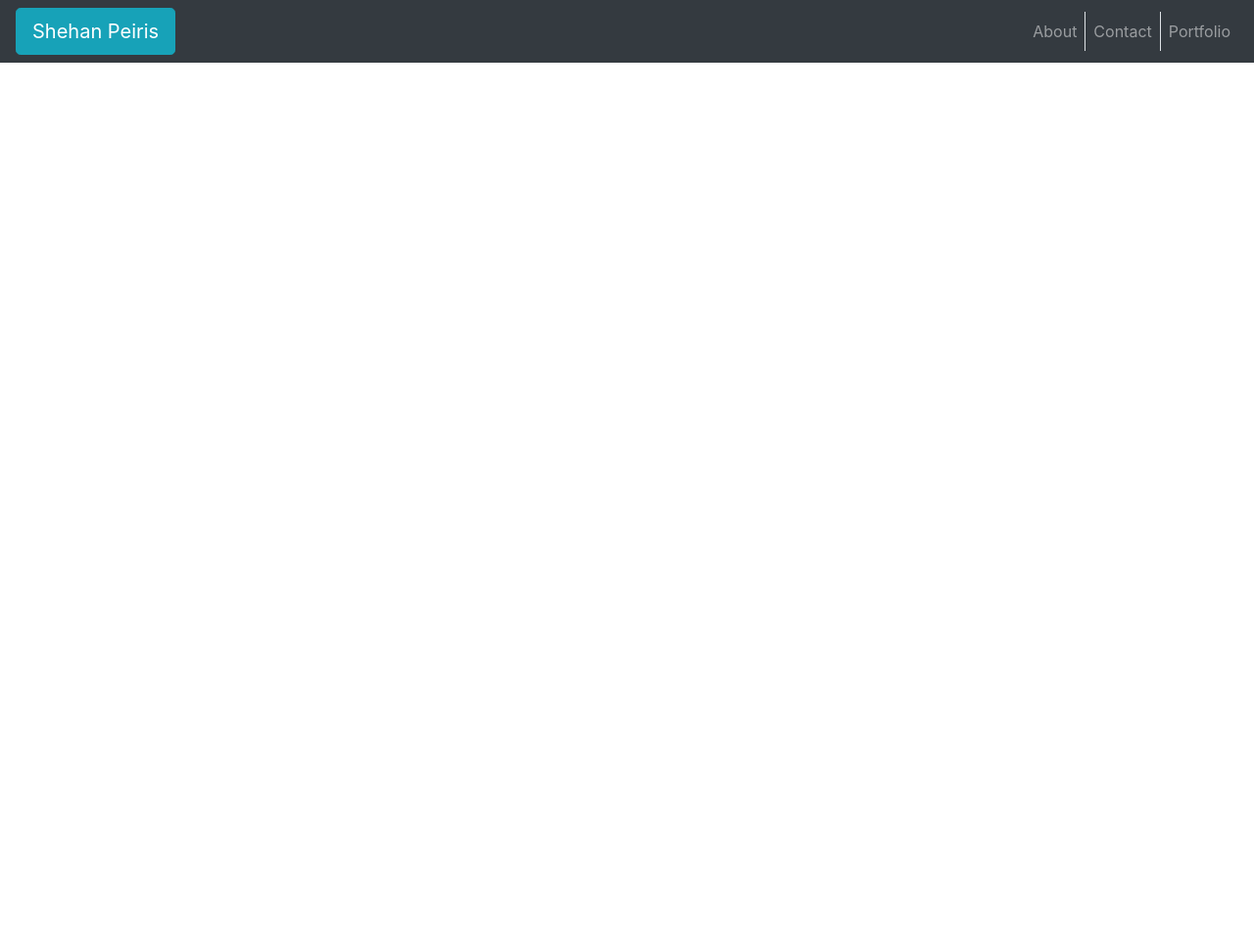
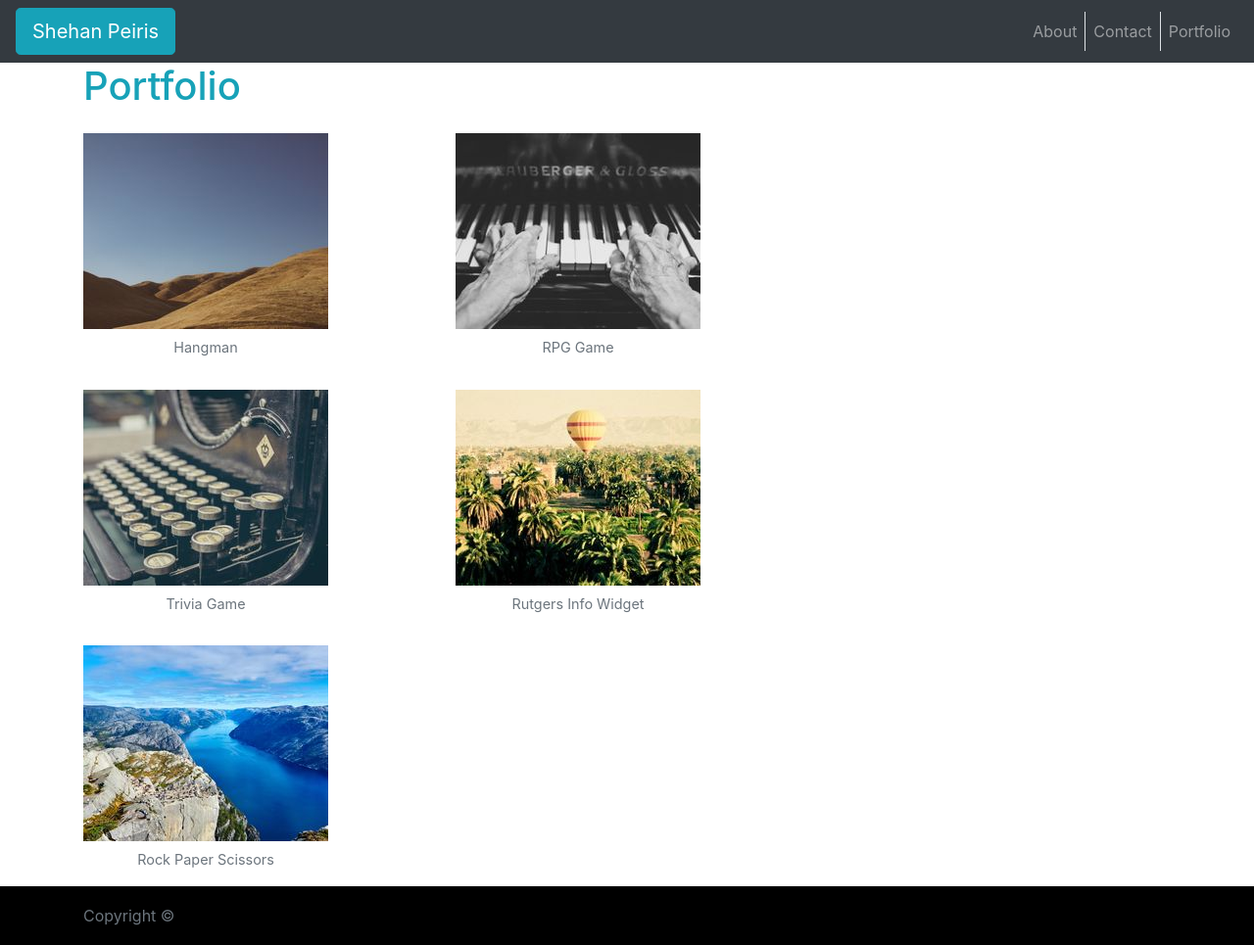
Before and after one commit to shehanpeiris/bootstrap_portfolio, a plain HTML site: page portfolio.html in a window 1280 px wide. Shown: the whole page at 98% size. Before the commit the page ends 800 px from the top, so only its background shows below. Drawn offline with nearby package versions, Linux system fonts and the light colour scheme.

Commit message:
Final push for bootstrap version

```diff
--- /dev/null
+++ b/assets/custom.css
@@ -0,0 +1,17 @@
+html {
+    position: relative;
+    min-height: 100%;
+  }
+
+body {
+    margin-bottom: 60px; /* Margin bottom by footer height */
+  }
+
+.footer {
+    position: absolute;
+    bottom: 0;
+    width: 100%;
+    height: 60px; /* Set the fixed height of the footer here */
+    line-height: 60px; /* Vertically center the text there */
+    background-color: #000000;
+  }
--- a/portfolio.html
+++ b/portfolio.html
@@ -4,6 +4,7 @@
     <meta charset="UTF-8">
     <title>Shehan Peiris Portfolio</title>
     <link rel="stylesheet" href="https://stackpath.bootstrapcdn.com/bootstrap/4.1.3/css/bootstrap.min.css" integrity="sha384-MCw98/SFnGE8fJT3GXwEOngsV7Zt27NXFoaoApmYm81iuXoPkFOJwJ8ERdknLPMO" crossorigin="anonymous">
+    <link href="assets/custom.css" rel="stylesheet" type="text/css">
 </head>
 <body>
     <nav class="navbar navbar-expand-md navbar-dark bg-dark">
@@ -11,20 +12,67 @@
         <div class="navbar-collapse collapse w-100 order-3 dual-collapse2">
             <ul class="navbar-nav ml-auto">
                 <li class="nav-item">
-                    <a class="nav-link" href="#">About</a>
+                    <a class="nav-link" href="index.html">About</a>
                 </li>
                 <span class="border-right"></span>
                 <li class="nav-item">
-                    <a class="nav-link" href="#">Contact</a>
+                    <a class="nav-link" href="contact.html">Contact</a>
                 </li>
                 <span class="border-right"></span>
                 <li class="nav-item">
-                    <a class="nav-link" href="#">Portfolio</a>
+                    <a class="nav-link" href="portfolio.html">Portfolio</a>
                 </li>
             </ul>
         </div>
     </nav>
-
+    <div class="container">
+        <div class="row">
+            <div class="col-lg-12">
+                <h1 class="text-info">Portfolio</h1>
+            </div>
+        </div>
+        <div class="row">
+            <div class="col-lg-4">
+                <figure class="figure">
+                    <img src="assets/images/placeholder1.jpeg" class="figure-img img-fluid pt-md-3" alt="Hangman">
+                    <figcaption class="figure-caption text-center">Hangman</figcaption>
+                </figure>
+            </div>
+            <div class="col-lg-4">
+                <figure class="figure">
+                    <img src="assets/images/placeholder2.jpeg" class="figure-img img-fluid pt-md-3" alt="RPG Game">
+                    <figcaption class="figure-caption text-center">RPG Game</figcaption>
+                </figure>
+            </div>
+        </div>
+        <div class="row">
+            <div class="col-lg-4">
+                <figure class="figure">
+                    <img src="assets/images/placeholder3.jpeg" class="figure-img img-fluid pt-md-3" alt="Trivia Game">
+                    <figcaption class="figure-caption text-center">Trivia Game</figcaption>
+                </figure>
+            </div>
+            <div class="col-lg-4">
+                <figure class="figure">
+                    <img src="assets/images/placeholder4.jpeg" class="figure-img img-fluid pt-md-3" alt="Rutgers Info Widget">
+                    <figcaption class="figure-caption text-center">Rutgers Info Widget</figcaption>
+                </figure>
+            </div>
+        </div>
+        <div class="row">
+            <div class="col-lg-4">
+                <figure class="figure">
+                    <img src="assets/images/placeholder5.jpeg" class="figure-img img-fluid pt-md-3" alt="Rock Paper Scissors">
+                    <figcaption class="figure-caption text-center">Rock Paper Scissors</figcaption>
+                </figure>
+            </div>
+        </div>
+    </div>
+    <footer class="footer">
+        <div class="container">
+          <span class="text-muted">Copyright &#169;</span>
+        </div>
+    </footer>
 
 </body>
 </html>
```
Also changed, not shown: contact.html (+9 -4 lines), index.html (+9 -7 lines).
